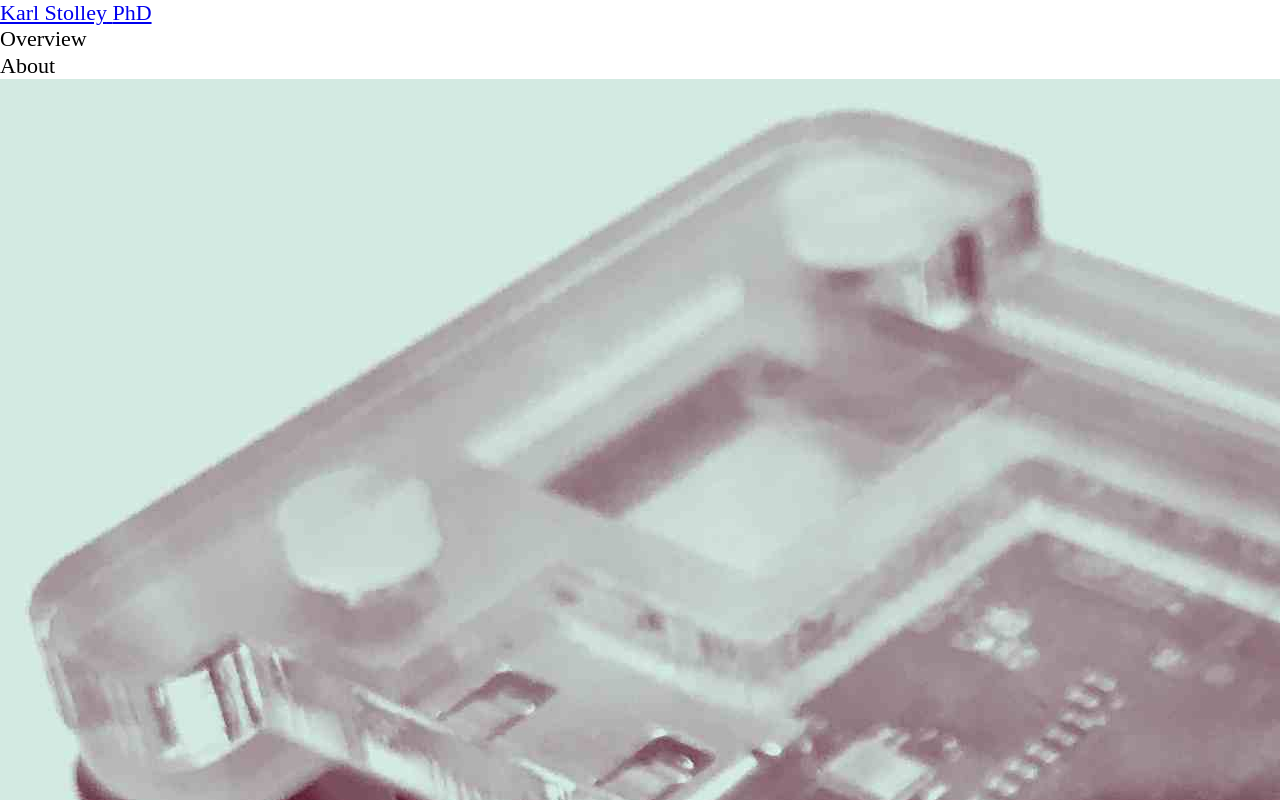
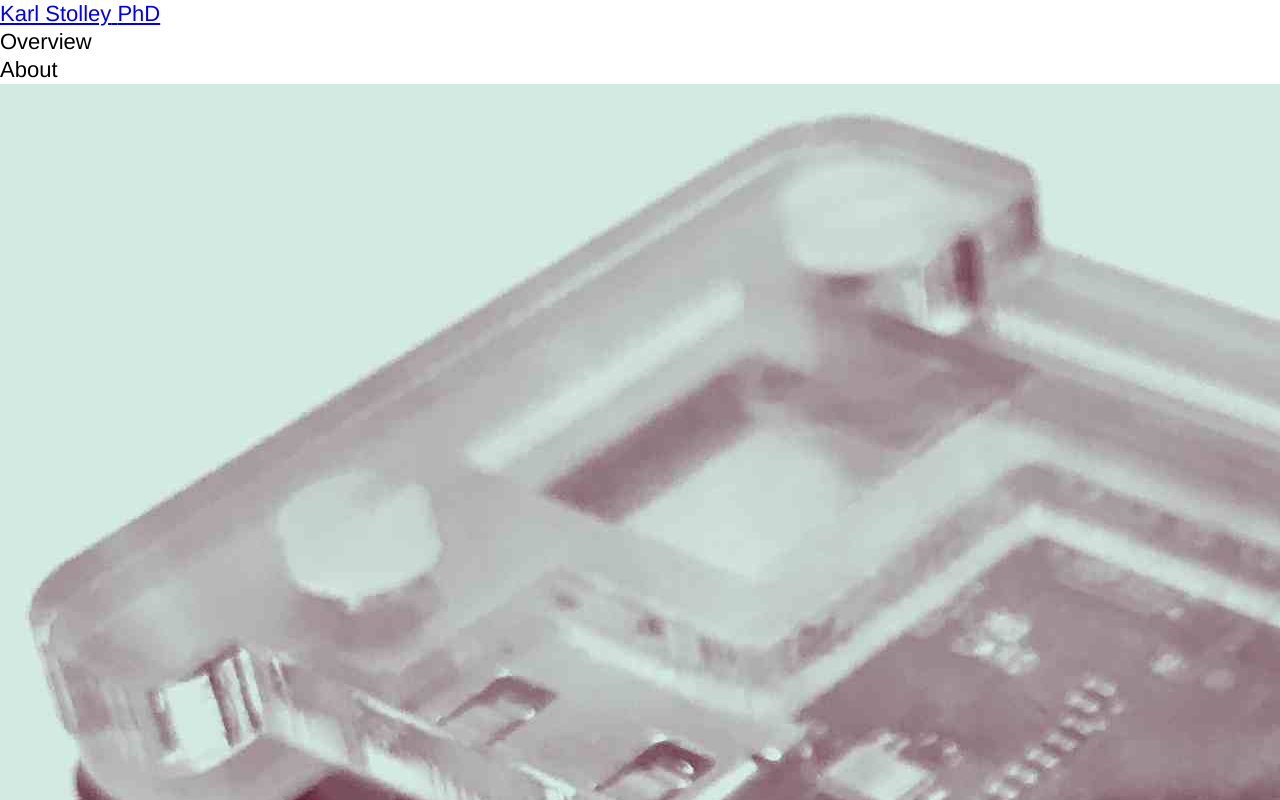
Before and after one commit to fwd-2021/week-07, a plain HTML site: page index.html in a window 1280 px wide. Shown: the top 800 px of the page. Drawn offline with Linux system fonts and the light colour scheme; a script that the page names is missing; a web font is replaced by a local one.

Commit message:
Set type in Helvetica and friends; 28px line-height

```diff
--- a/assets/css/screen.css
+++ b/assets/css/screen.css
@@ -9,6 +9,7 @@ a,abbr,acronym,address,applet,article,aside,audio,b,big,blockquote,body,canvas,c
 /* Begin site styles below */
 
 html {
+  font-family: "Helvetica Neue", Helvetica, Arial, sans-serif;
   font-size: 22px; /* 18 / 16 = 1.125 */
-  line-height: 26.4px;
+  line-height: 28px;
 }
```
